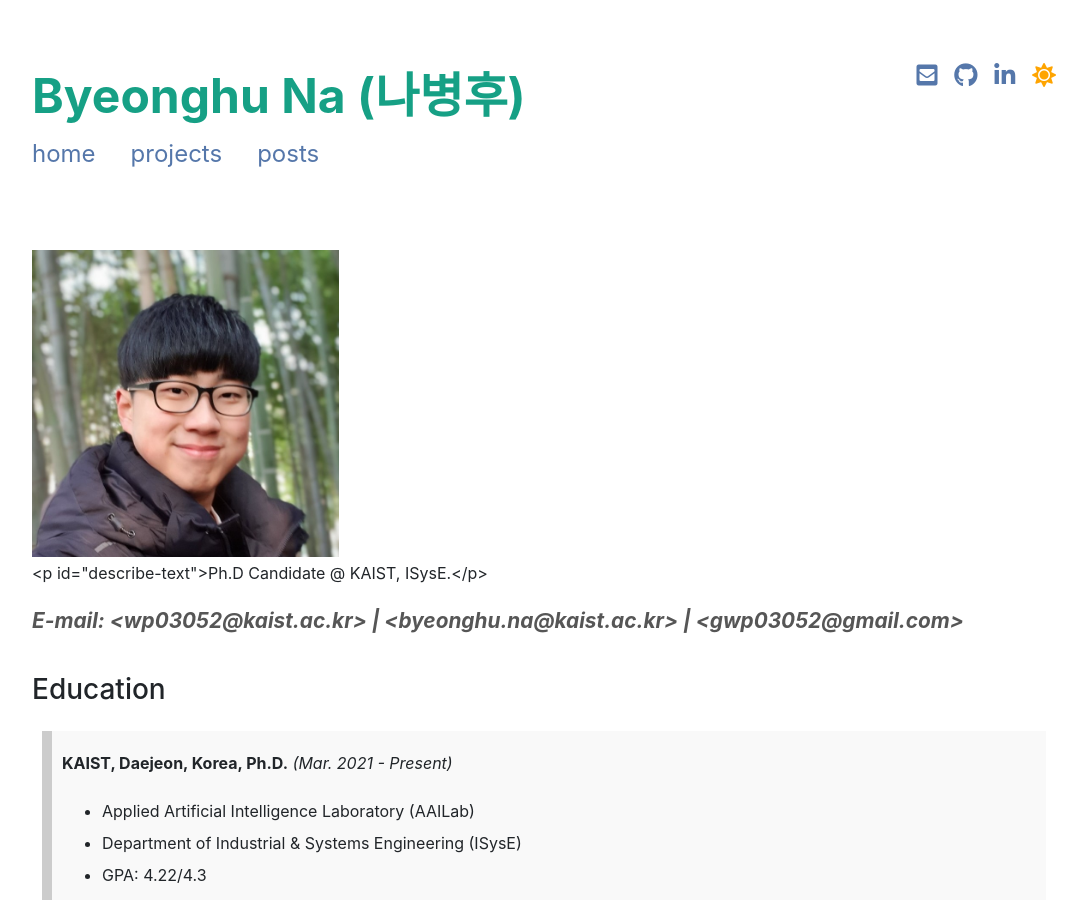
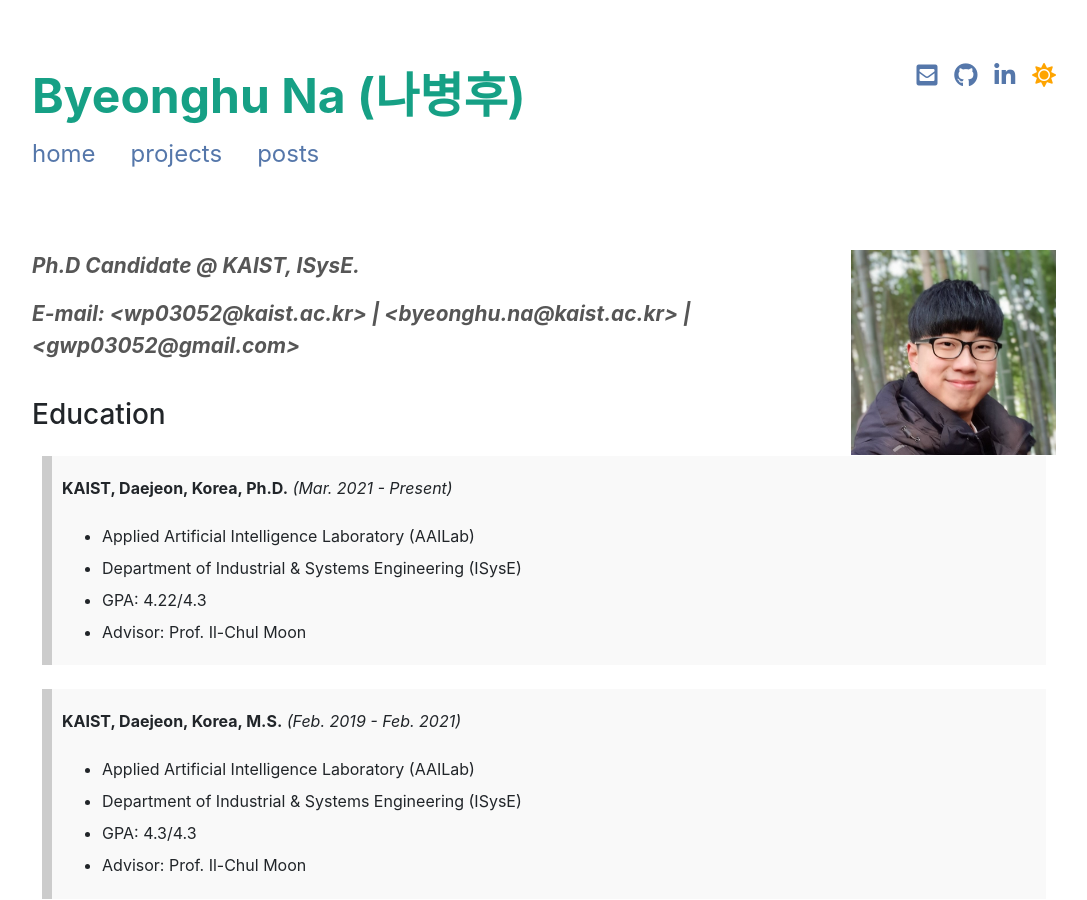
Before and after one commit to byeonghu-na/byeonghu-na.github.io, a Jekyll site: the page built from index.md, in a window 1280 px wide and 900 px high. Shown: the whole window, without its empty margins (96-1183 px from the left). Built offline with Jekyll 4.4.1, drawn with Linux system fonts in a browser that asks for light colours; nearby versions of some CDN libraries; a style sheet for code colours, icons or effects is not loaded.

Commit message:
Update index.md

```diff
--- a/index.md
+++ b/index.md
@@ -7,7 +7,8 @@ description:
 sitemap:
   priority: 1.0
 ---
-![byeonghu](assets/img/byeonghu.jpg){: width="30%" height="30%"}<p id="describe-text">Ph.D Candidate @ KAIST, ISysE.</p>
+![byeonghu](assets/img/byeonghu.jpg){: style="float: right" width="20%" height="20%"}
+<p id="describe-text">Ph.D Candidate @ KAIST, ISysE.</p>
 <p id="describe-text">E-mail: <wp03052@kaist.ac.kr> | <byeonghu.na@kaist.ac.kr> | <gwp03052@gmail.com></p>
 
 ### Education
```
